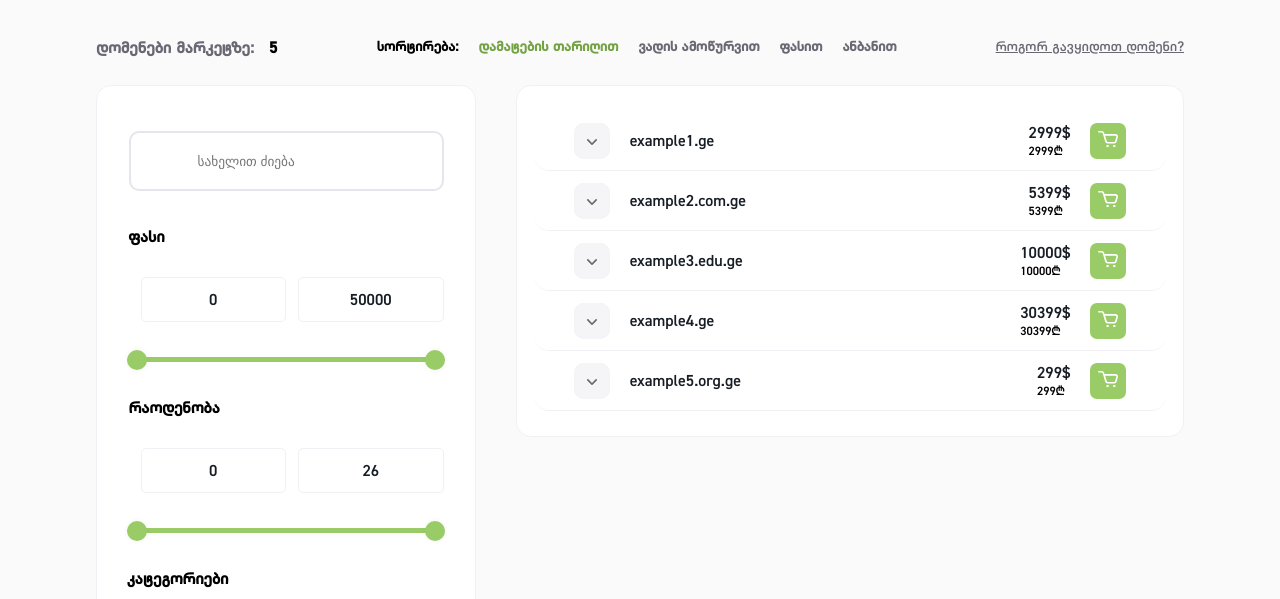
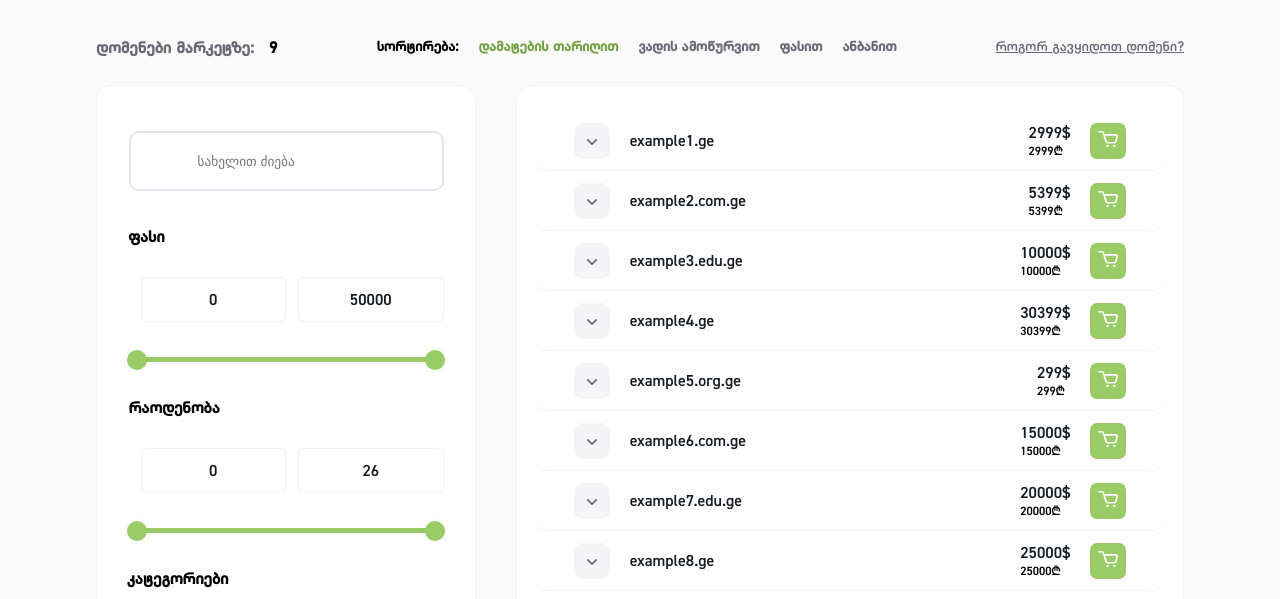
Before and after one commit to Datodia/Lemondo-Task, a plain HTML site: page index.html in a window 1280 px wide. Shown: the part 353-952 px from the top of the page. Drawn offline with nearby package versions, Linux system fonts and the light colour scheme.

Commit message:
feat: add domains

```diff
--- a/responsive.css
+++ b/responsive.css
@@ -393,7 +393,6 @@
 
     .main-container .filter-container .filter .mob-search {
         display: flex;
-        width: 375px;
         height: 50px;
         margin-top: 30px;
     }
--- a/scripts.js
+++ b/scripts.js
@@ -15,6 +15,18 @@ const categories = [
     {
         name: "მედია",
         id: 3
+    },
+    {
+        name: "მედიცინა",
+        id: 4
+    },
+    {
+        name: "ტექნოლოგიები",
+        id: 5
+    },
+    {
+        name: "თამაშები",
+        id: 6
     }
 ]
 
@@ -50,6 +62,30 @@ const domainList = [
         domainExtension: ".org.ge",
         price: 299,
         categories: [1, 3]
+    },
+    {
+        domainName: "example6",
+        domainExtension: ".com.ge",
+        price: 15000,
+        categories: [4]
+    },
+    {
+        domainName: "example7",
+        domainExtension: ".edu.ge",
+        price: 20000,
+        categories: [5]
+    },
+    {
+        domainName: "example8",
+        domainExtension: ".ge",
+        price: 25000,
+        categories: [6]
+    },
+    {
+        domainName: "example9",
+        domainExtension: ".com.ge",
+        price: 19999,
+        categories: [4, 6]
     }
 ]
 
```
